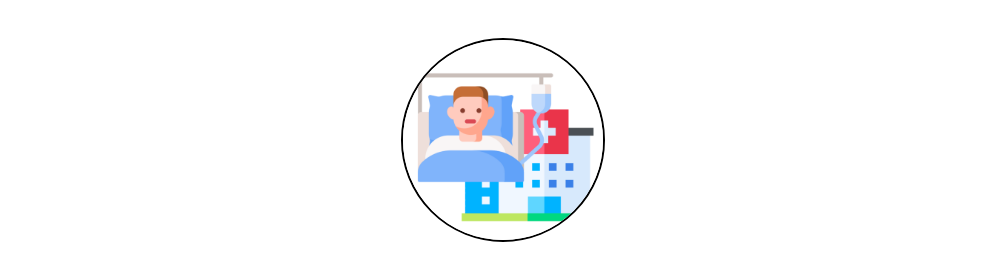
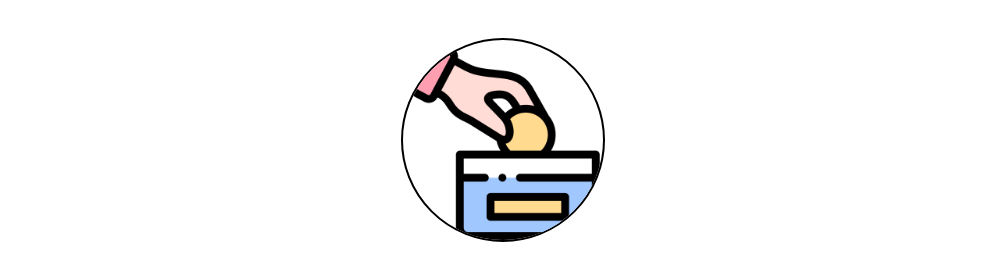
Before and after one commit to rayclementj/Milestone02_K30, a plain HTML site: page prosedur.html in a window 1280 px wide. Shown: the top 270 px of the page, without its empty margins (137-1140 px from the left). Drawn offline with Linux system fonts and the light colour scheme.

Commit message:
ganti gambar

```diff
--- a/prosedur.html
+++ b/prosedur.html
@@ -8,7 +8,7 @@
     </head>
 <body>
     <!-- Profile picture-->
-    <img src="images/hospital.png" alt="profile picture" class="profile-picture">
+    <img src="images/donation.png" alt="profile picture" class="profile-picture">
     <!-- Profile name-->
     <div class="profile-name">Prosedur Bantuan Sosial</div>
     <!-- List-->
```
